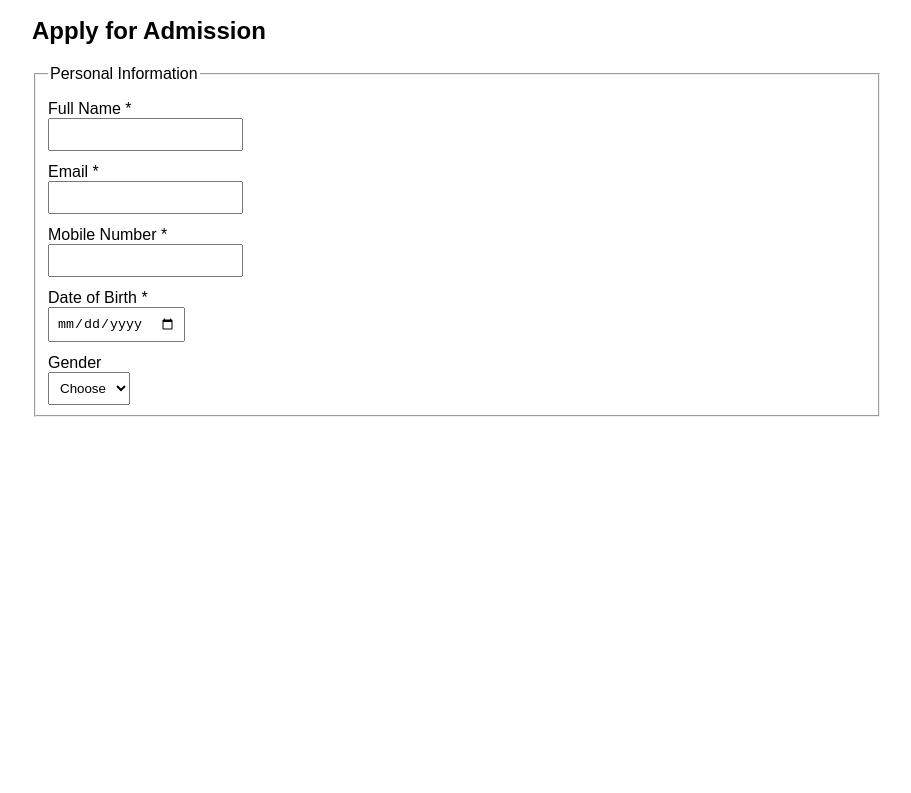
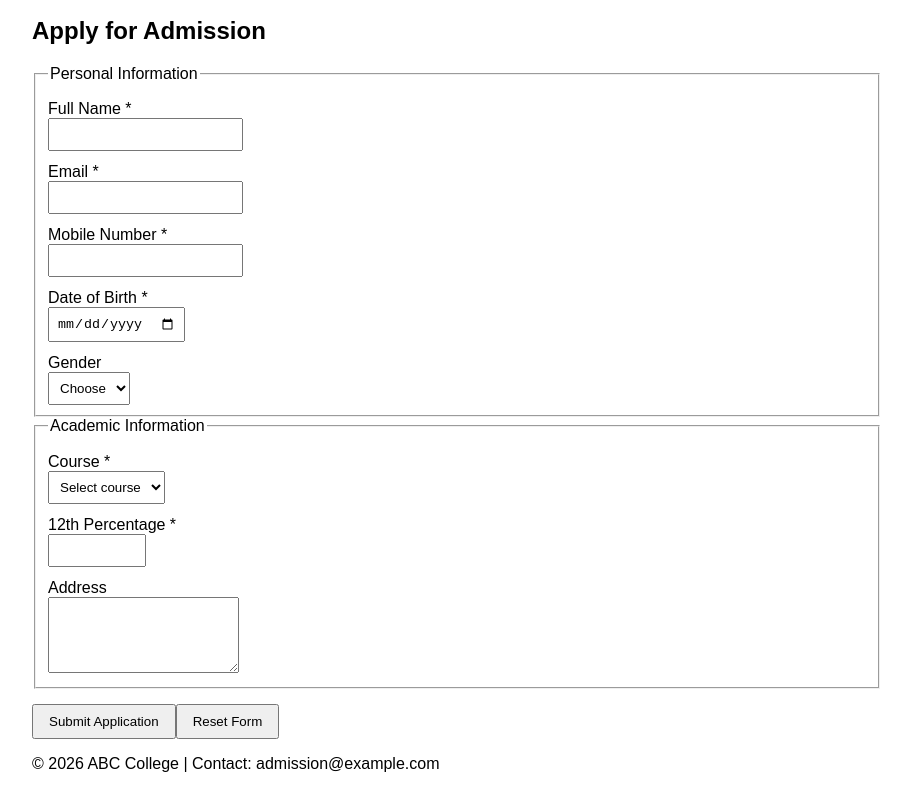
Before and after one commit to guptasaiyam11-stack/wdw0284, a plain HTML site: page WDW_ASSIGNMENT/Assignment 18/index.html in a window 1280 px wide. Shown: the part 365-1158 px from the top of the page, without its empty margins (183-1094 px from the left). Before the commit the page ends 802 px from the top, so only its background shows below. Drawn offline with Linux system fonts and the light colour scheme.

Commit message:
Assignment 18 - Admission Form Improved

```diff
--- a/WDW_ASSIGNMENT/Assignment 18/index.html
+++ b/WDW_ASSIGNMENT/Assignment 18/index.html
@@ -10,4 +10,8 @@
 <label for="phone">Mobile Number *</label><input id="phone" name="phone" type="tel" pattern="[0-9]{10}" title="Enter exactly 10 digits" required>
 <label for="dob">Date of Birth *</label><input id="dob" name="dob" type="date" required>
 <label for="gender">Gender</label><select id="gender" name="gender"><option value="">Choose</option><option>Male</option><option>Female</option><option>Other</option></select></fieldset>
-</body></html>
+<fieldset><legend>Academic Information</legend><label for="course">Course *</label><select id="course" name="course" required><option value="">Select course</option><option>B.Tech</option><option>BCA</option><option>BBA</option></select>
+<label for="marks">12th Percentage *</label><input id="marks" name="marks" type="number" min="0" max="100" step="0.01" required>
+<label for="address">Address</label><textarea id="address" name="address" rows="4"></textarea></fieldset>
+<button type="submit">Submit Application</button><button type="reset">Reset Form</button></form></section></main>
+<footer><p>&copy; 2026 ABC College | Contact: admission@example.com</p></footer></body></html>
```
